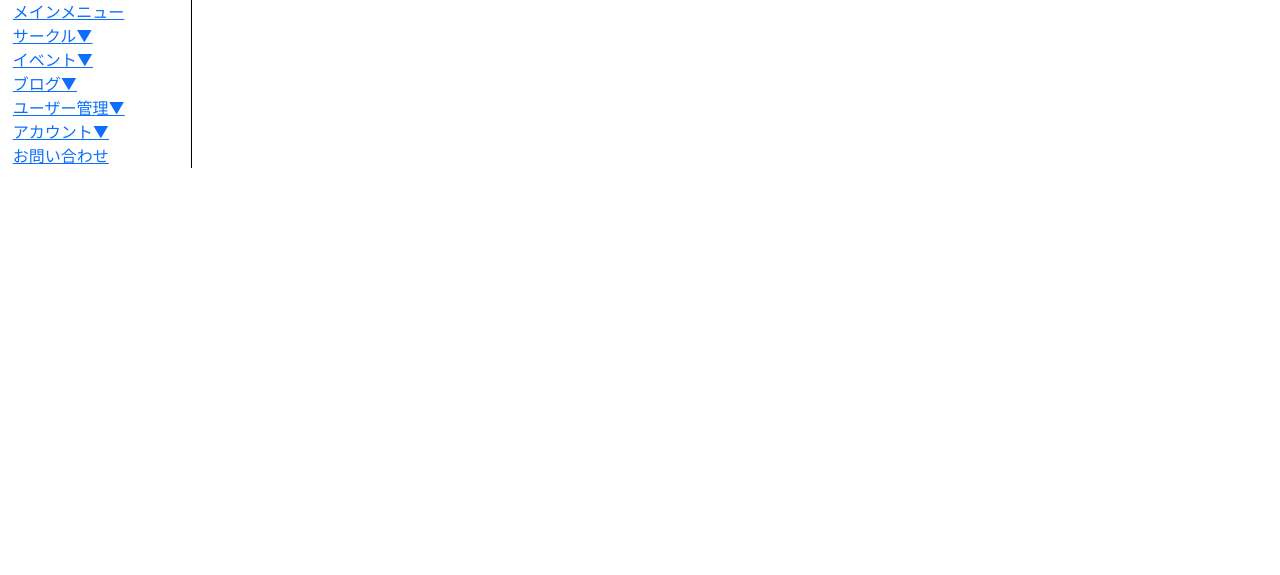
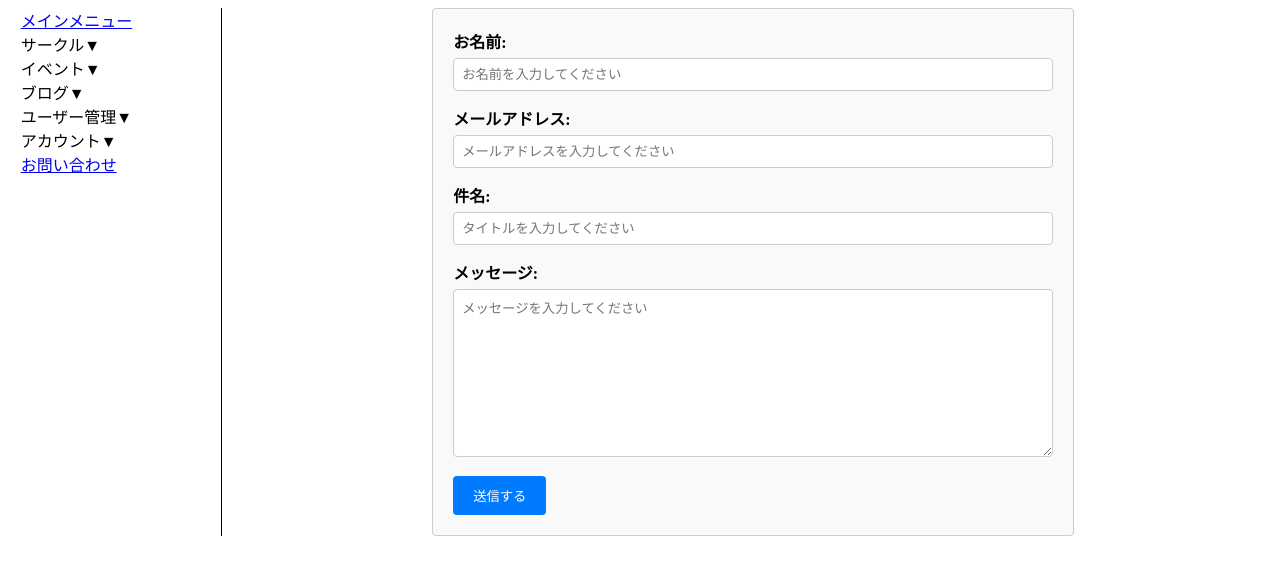
Before and after one commit to ykt0727/flatspotproject, a Django app: template freeschoolapp/templates/freeschool_contact.html in a window 1280 px wide. Shown: the top 575 px of the page. Run offline with Django 4.2, Linux system fonts and the light colour scheme; the template is opened without the code that fills it: values that come from a table or form of the project are taken from there, others are empty; some libraries are stand-ins or nearby versions.

Commit message:
見た目の変更、エラーメッセージの表示

```diff
--- a/freeschoolapp/static/css/freeschool.css
+++ b/freeschoolapp/static/css/freeschool.css
@@ -1,26 +1,68 @@
+/* メニューのスタイル */
 #menu {
-    float: left; /* 左側に配置する */
-    width: 15%;
-    height: 100%;
+    width: 200px;
     padding-left: 1%;
     border-right:1px solid #000000;
+    /* Flexboxの子要素としての設定 */
+    flex-shrink: 0;
 }
 
+/* コンテンツのスタイル */
 #contents {
-    float: right; /* 右側に配置する */
-    width: 85%;
-    height: 100vh;
     padding-left: 1%;
+    /* Flexboxの子要素としての設定 */
+    flex-grow: 1;
 }
 
-.menu_item {
-    padding-bottom: 5px;
+/* フォームのスタイル */
+.form {
+    max-width: 600px;
+    margin: 0 auto;
+    padding: 20px;
+    border: 1px solid #ccc;
+    border-radius: 4px;
+    background-color: #f9f9f9;
 }
 
-.form {
-    padding-left: 300px;
+.form-group {
+    margin-bottom: 15px;
 }
 
+.form-group label {
+    display: block;
+    margin-bottom: 5px;
+    font-weight: bold;
+}
+
+.form-control {
+    width: 100%;
+    padding: 8px;
+    box-sizing: border-box;
+    border: 1px solid #ccc;
+    border-radius: 4px;
+}
+
+.field-errors {
+    color: red;
+    font-size: 0.9em;
+    margin-top: 5px;
+}
+
+button {
+    padding: 10px 20px;
+    border: none;
+    border-radius: 4px;
+    background-color: #007bff;
+    color: white;
+    cursor: pointer;
+}
+
+button:disabled {
+    background-color: #ccc;
+    cursor: not-allowed;
+}
+
+/* その他のスタイル */
 .field {
     width: 300px;
 }
@@ -34,20 +76,21 @@
     border: 1px solid #000;
     width: 66%;
     table-layout: fixed;
-  }
+}
 
-  table th {
+table th {
     border: 1px solid #000;
     width: 20%;
-  }
+}
 
-  table td {
+table td {
     border: 1px solid #000;
     width: 50%;
     word-break: break-all;
     overflow-wrap : break-word;
-  }
+}
 
+/* ボタンのスタイル */
 .cssbutton {
     border: solid 2px #000;
     padding: 2px 5px;
--- a/freeschoolapp/templates/freeschool_base.html
+++ b/freeschoolapp/templates/freeschool_base.html
@@ -5,24 +5,23 @@
     <meta charset="UTF-8">
     <meta name="viewport" content="width=device-width, initial-scale=1.0">
     <title>{% block title %}{% endblock %}</title>
-    <link href="https://cdn.jsdelivr.net/npm/bootstrap@5.3.0/dist/css/bootstrap.min.css" rel="stylesheet" integrity="sha384-9ndCyUaIbzAi2FUVXJi0CjmCapSmO7SnpJef0486qhLnuZ2cdeRhO02iuK6FUUVM" crossorigin="anonymous">
+
+    <!-- <link href="https://cdn.jsdelivr.net/npm/bootstrap@5.3.0/dist/css/bootstrap.min.css" rel="stylesheet" integrity="sha384-9ndCyUaIbzAi2FUVXJi0CjmCapSmO7SnpJef0486qhLnuZ2cdeRhO02iuK6FUUVM" crossorigin="anonymous"> -->
     <!-- <script src="https://cdn.jsdelivr.net/npm/@popperjs/core@2.11.8/dist/umd/popper.min.js" integrity="sha384-I7E8VVD/ismYTF4hNIPjVp/Zjvgyol6VFvRkX/vR+Vc4jQkC+hVqc2pM8ODewa9r" crossorigin="anonymous"></script>
     <script src="https://cdn.jsdelivr.net/npm/bootstrap@5.3.0/dist/js/bootstrap.min.js" integrity="sha384-fbbOQedDUMZZ5KreZpsbe1LCZPVmfTnH7ois6mU1QK+m14rQ1l2bGBq41eYeM/fS" crossorigin="anonymous"></script> -->
     <link href="{% static 'css/freeschool.css' %}"  rel="stylesheet" />
 </head>
 <body>
+    <div class="container" style="display: flex;">
         <!--ログインされている場合-->
         {% if user.is_authenticated %}
             <!--利用者がフリースクール関係者の場合のみ表示-->
             {% if user.user_type == 'freeschool' %}
-        <div id="contents">
                 {% for message in messages %}
                 <div {% if message.tags %}class="{{ message.tags }}"{% endif %}>
                     {{ message }}
                 </div>
                 {% endfor %}
-            {% block contents %}{% endblock %}
-        </div>
             {% endif %}
         {% endif %}
         <div id="menu">
@@ -72,5 +71,12 @@
             </div>
             <a class="menu_item" href="{% url 'freeschoolapp:contact' %}">お問い合わせ</a>
         </div>
+        <div id="contents"> <div class="content-inner">
+            {% block contents %}
+                <!-- ここにコンテンツが挿入されます -->
+            {% endblock %}
+            </div>
+        </div>
+    </div>
 </body>
 </html>
--- a/freeschoolapp/templates/freeschool_contact.html
+++ b/freeschoolapp/templates/freeschool_contact.html
@@ -1,13 +1,19 @@
 {% extends 'freeschool_base.html' %}
+{% load widget_tweaks %}
 {% load static %}
 {% block title %}お問い合わせ{% endblock %}
 {% block contents %}
 
-<form method="post" id="requestForm">
+<form method="post" id="requestForm" class="form">
     {% csrf_token %}
     {% for field in form %}
-    {{ field.label_tag }}
-    {{ field }}
+        <div class="form-group">
+            {{ field.label_tag }}
+            {{ field|add_class:"form-control" }}
+            <div class="field-errors">
+                {{ field.errors }}
+            </div>
+        </div>
     {% endfor %}
     <button type="submit" id="submitButton">送信する</button>
 </form>
@@ -22,5 +28,4 @@
     });
 </script>
 
-
 {% endblock %}
```
Also changed, not shown: freeschoolapp/templates/freeschool_eventpost.html (+9 -5 lines). Lines whose indentation alone changed are shown as unchanged.
